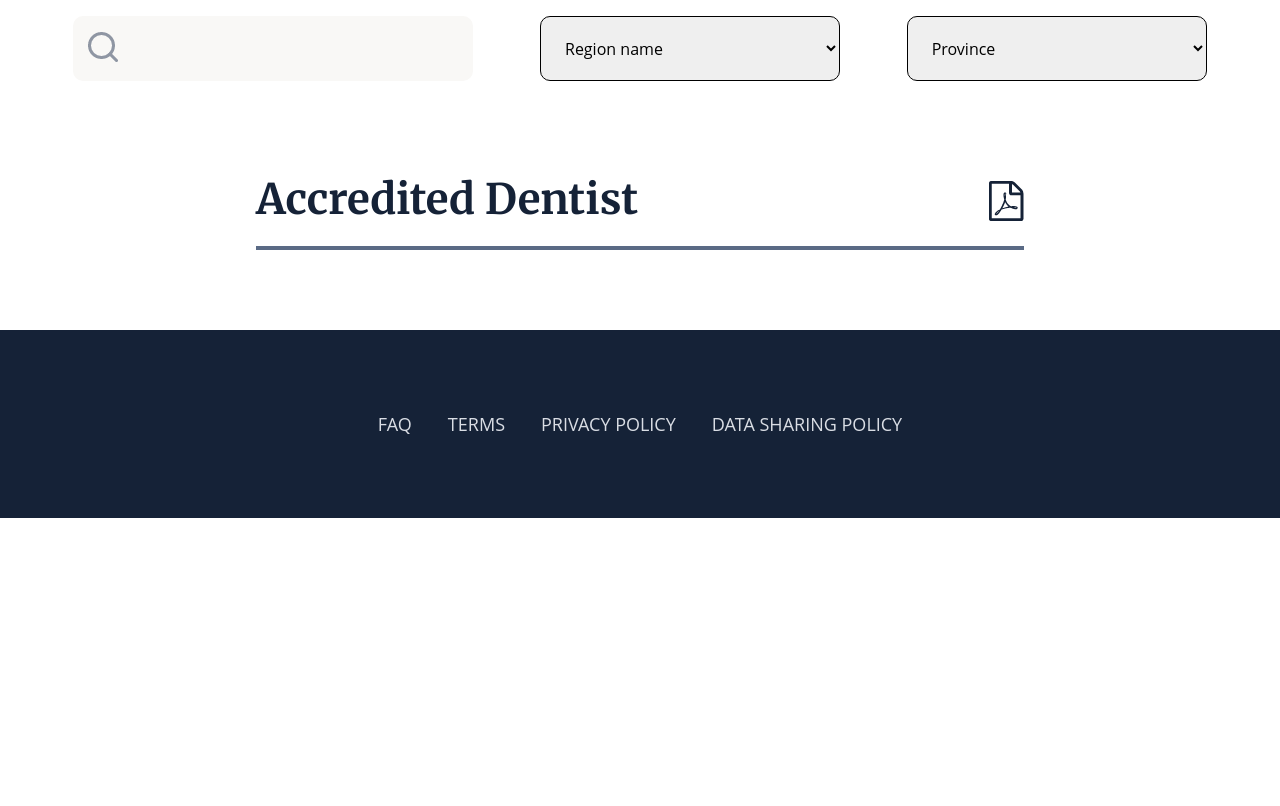
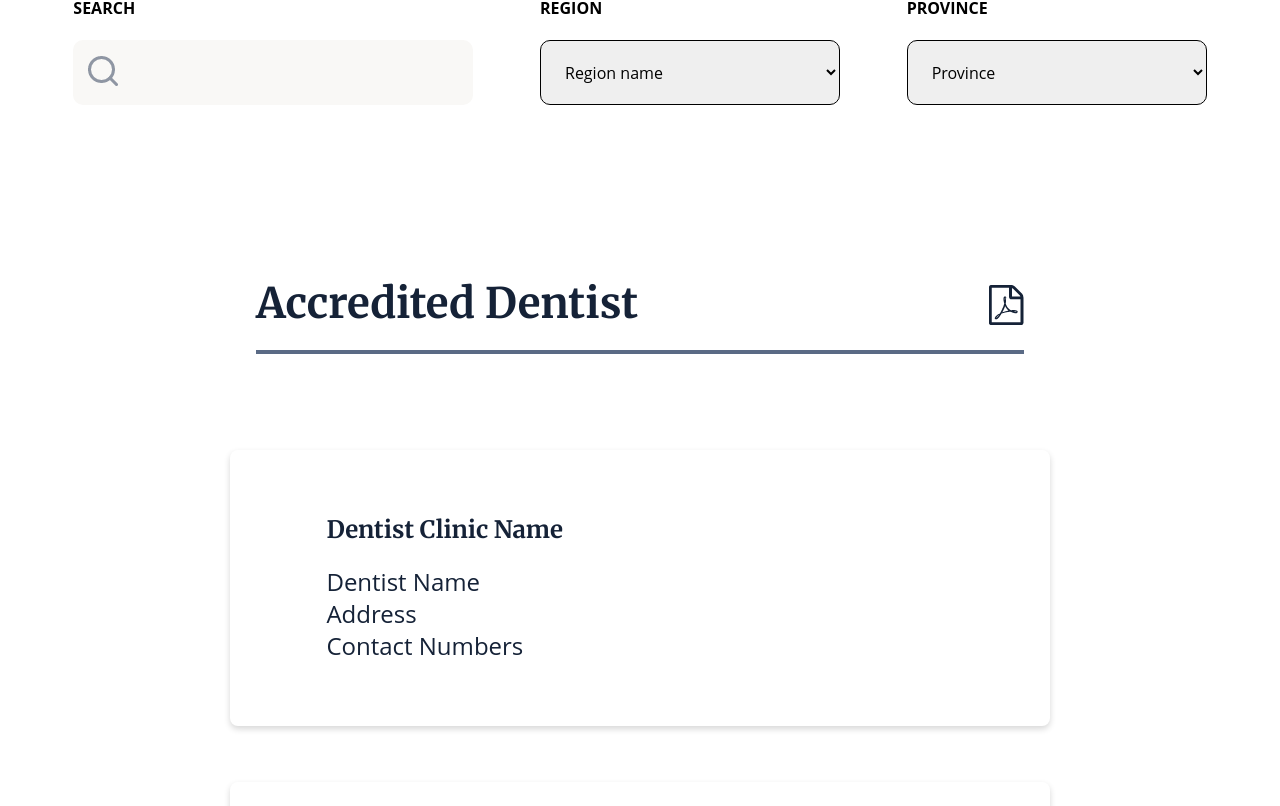
Before and after one commit to Lino004/iwc, a Vue app: page /about-accredited in a window 1280 px wide. Shown: the part 854-1660 px from the top of the page. Before the commit the page ends 1372 px from the top, so only its background shows below. Built offline with nearby package versions, Linux system fonts and the light colour scheme; no server answers; a small style sheet from the web is missing.

Commit message:
ajout de cartes dentists list

```diff
--- a/src/components/public/about/AboutAccredities.vue
+++ b/src/components/public/about/AboutAccredities.vue
@@ -1,5 +1,5 @@
 <template>
-  <section class="container py-10 mx-auto">
+  <section class="container py-24 mx-auto">
     <div class="w-3/4 mx-auto">
       <div class="flex flex-row justify-between">
         <h2
@@ -9,20 +9,63 @@
         </h2>
         <img src="@/assets/images/about/pdf-icon.png" alt="" />
       </div>
-      <hr
-        class=" mt-6 mx-auto border-2 border-grid2"
-      />
+      <hr class=" mt-6 mx-auto border-2 border-grid2" />
     </div>
-    <div>
-      <div class="shadow-xl rounded h-10">
 
+    <div class="w-4/5 py-10 mx-auto">
+      <div v-for="item in dentistList" :key="item.id">
+        <div class="shadow-box1 rounded-lg pl-24 py-16 my-14">
+          <h5 class="font-bold mb-5 font-serif text-primary text-2xl">
+            Dentist Clinic Name
+          </h5>
+          <p class="font-sans text-primary text-2xl">Dentist Name</p>
+          <p class="font-sans text-primary text-2xl">Address</p>
+          <p class="font-sans text-primary text-2xl">Contact Numbers</p>
+        </div>
       </div>
     </div>
   </section>
 </template>
 
 <script>
-export default {}
+export default {
+  data () {
+    return {
+      dentistList: [
+        {
+          id: 1,
+          clinic: '',
+          name: '',
+          address: '',
+          number: ''
+        },
+        {
+          id: 2,
+          clinic: '',
+          name: '',
+          address: '',
+          number: ''
+        },
+        {
+          id: 3,
+          clinic: '',
+          name: '',
+          address: '',
+          number: ''
+        },
+        {
+          id: 4,
+          clinic: '',
+          name: '',
+          address: '',
+          number: ''
+        }
+      ]
+    }
+  }
+}
 </script>
 
-<style lang="css" scoped></style>
+<style lang="css" scoped>
+
+</style>
--- a/src/components/public/about/AboutSearch.vue
+++ b/src/components/public/about/AboutSearch.vue
@@ -1,6 +1,6 @@
 <template>
   <section class="w-full">
-    <div class="p-10  ">
+    <div class="px-10 py-16">
       <form action="" class="flex flex-row w-full justify-around">
         <div class="input-search w-1/3">
           <label for="search py-auto" class="font-bold">SEARCH</label> <br />
```
